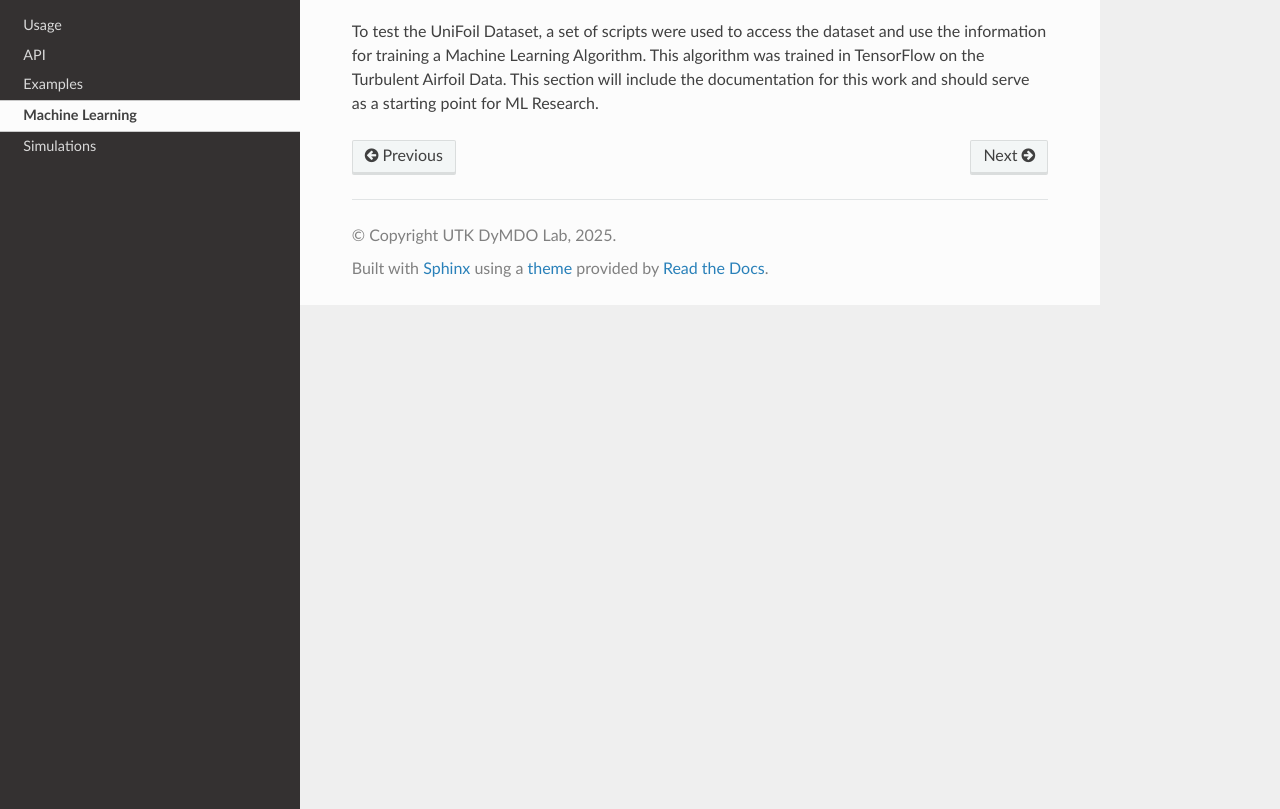
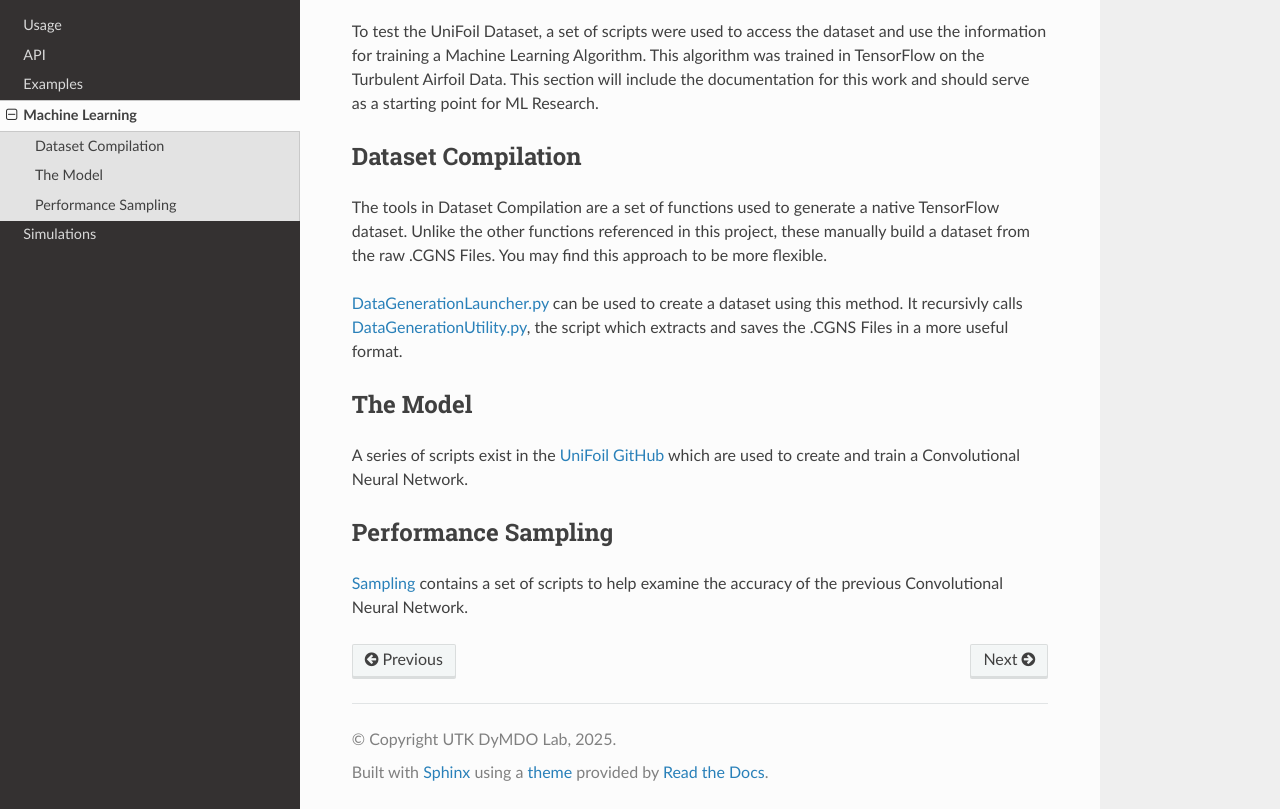
Before and after one commit to BenjaminMelanson/unifoilDocs, a Sphinx documentation site: the page built from docs/source/machineLearning.rst, in a window 1280 px wide and 1073 px high, cut to the strip 264-1073 px from the top of the window. Built offline with Sphinx 7.4.7 and the Read the Docs theme 3.1.0, drawn with Linux system fonts in a browser that asks for light colours.

Commit message:
Enhance machineLearning.rst with new sections
Added sections on Dataset Compilation, The Model, and Performance Sampling.

```diff
--- a/docs/source/machineLearning.rst
+++ b/docs/source/machineLearning.rst
@@ -7,3 +7,21 @@ Machine Learning
 To test the UniFoil Dataset, a set of scripts were used to access the dataset and use the information for training a Machine Learning Algorithm.
 This algorithm was trained in TensorFlow on the Turbulent Airfoil Data.
 This section will include the documentation for this work and should serve as a starting point for ML Research.
+
+Dataset Compilation
+-------------------
+The tools in Dataset Compilation are a set of functions used to generate a native TensorFlow dataset.
+Unlike the other functions referenced in this project, these manually build a dataset from the raw .CGNS Files.
+You may find this approach to be more flexible.
+
+`DataGenerationLauncher.py <https://github.com/rohitroxkp7/UniFoil/blob/main/ml/dataset_compilation/DataGenerationLauncher.py>`__ can be used to create a dataset using this method.
+It recursivly calls `DataGenerationUtility.py <https://github.com/rohitroxkp7/UniFoil/blob/main/ml/dataset_compilation/DataGenerationUtility.py>`__, the script which extracts and saves the .CGNS Files in a more useful format.
+
+The Model
+---------
+A series of scripts exist in the `UniFoil GitHub <https://github.com/rohitroxkp7/UniFoil/tree/main/ml>`__ which are used to create and train a Convolutional Neural Network.
+
+
+Performance Sampling
+--------------------
+`Sampling <https://github.com/rohitroxkp7/UniFoil/tree/main/ml/sampling>`__ contains a set of scripts to help examine the accuracy of the previous Convolutional Neural Network.
```
